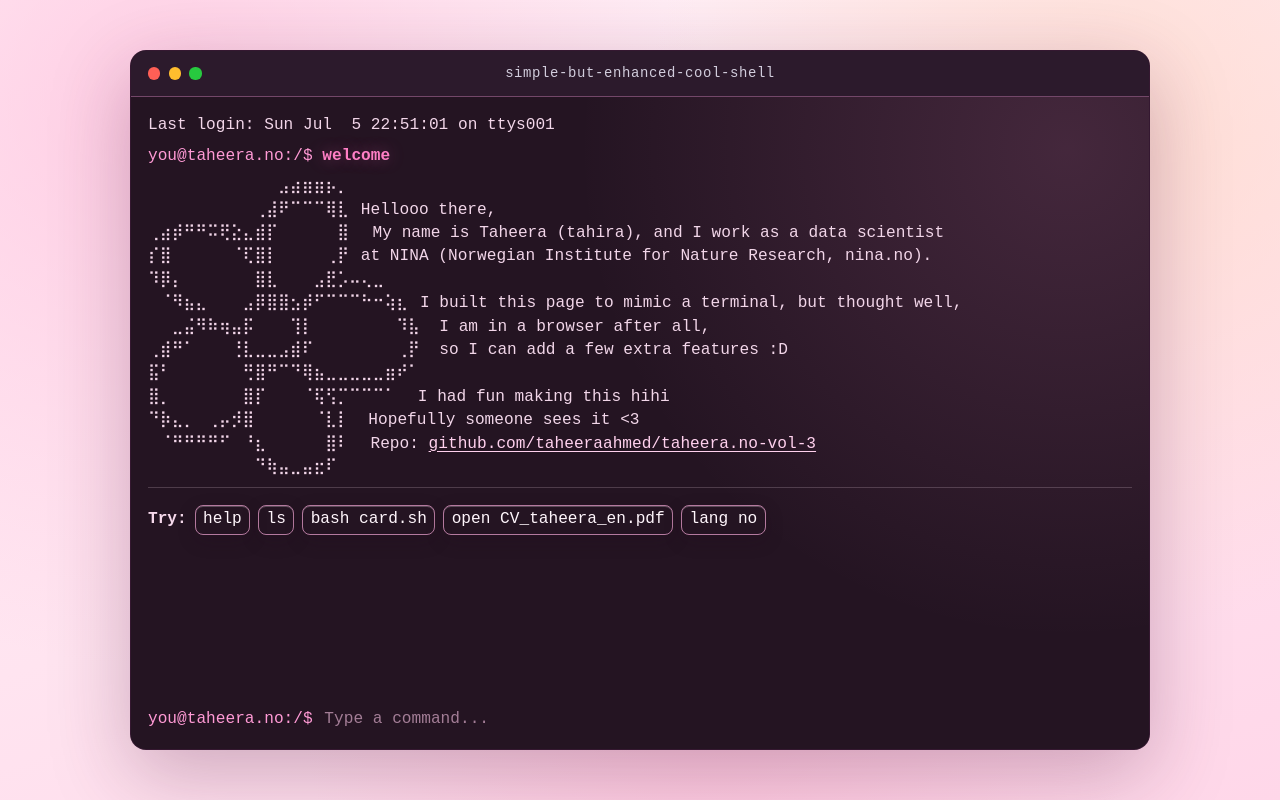
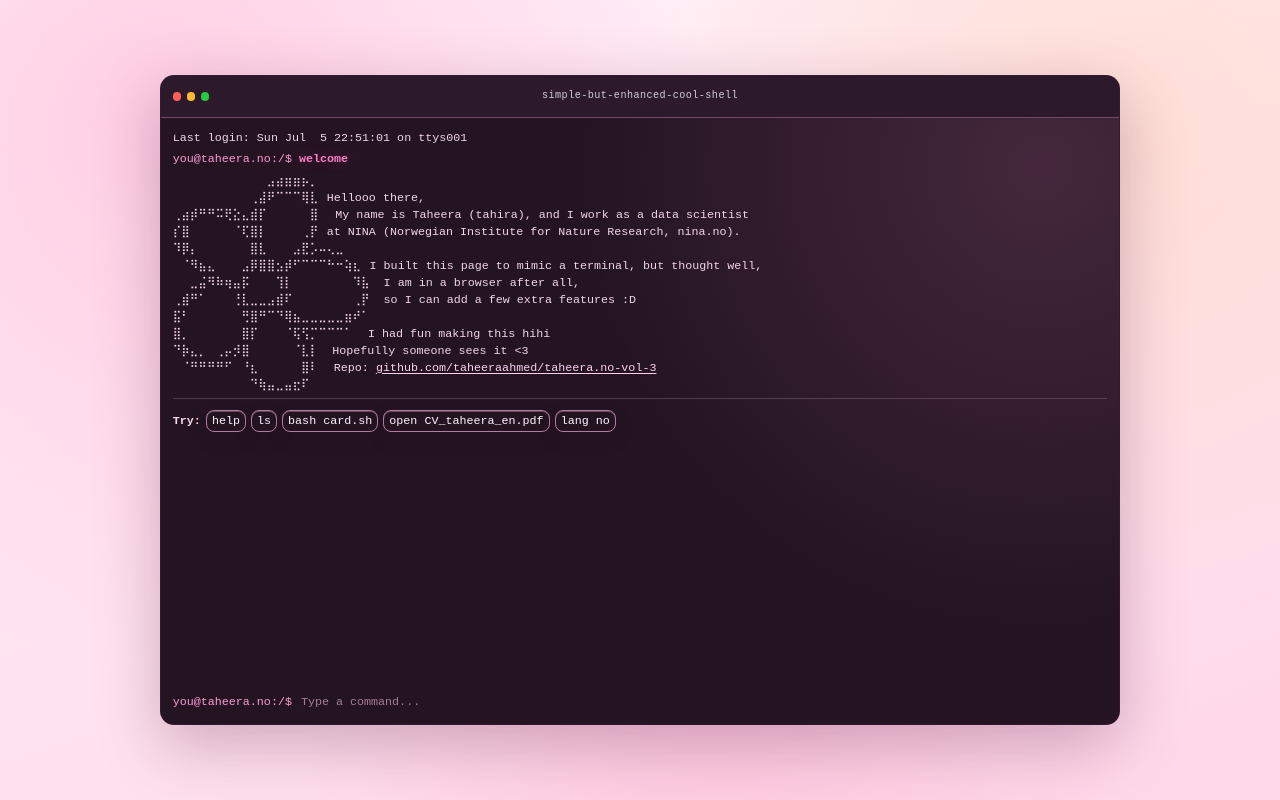
Before and after one commit to taheeraahmed/taheera.no-v3, a React (Vite) app: page / in a window 1280 px wide. Built offline with nearby package versions, Linux system fonts and the light colour scheme.

Commit message:
change sizes on page

```diff
--- a/src/App.css
+++ b/src/App.css
@@ -8,8 +8,8 @@
 
 .terminal-stage {
   position: relative;
-  width: min(1020px, 100%);
-  height: 700px;
+  width: min(960px, 100%);
+  height: 650px;
   margin-inline: auto;
   perspective: 1800px;
 }
@@ -49,7 +49,7 @@
   display: flex;
   align-items: center;
   justify-content: center;
-  padding: 1.15rem;
+  padding: 1rem;
   background: transparent;
   box-shadow: none;
   border: none;
@@ -64,17 +64,17 @@
 }
 
 .terminal-card-screen {
-  width: min(780px, 100%);
+  width: min(740px, 100%);
   min-height: 100%;
   margin-inline: auto;
   display: flex;
   flex-direction: column;
   align-items: flex-start;
   justify-content: center;
-  gap: 0.9rem;
+  gap: 0.8rem;
   padding: 0;
   color: var(--shell-text);
-  font: 0.95rem/1.45 var(--mono);
+  font: 0.9rem/1.45 var(--mono);
   text-align: left;
   overflow: auto;
 }
--- a/src/components/ContactCard.css
+++ b/src/components/ContactCard.css
@@ -1,9 +1,12 @@
 .terminal-contact-card {
-  width: min(780px, 100%);
+  width: min(700px, 100%);
   display: grid;
-  grid-template-columns: 200px 1fr;
-  gap: 1.15rem;
-  padding: 1.25rem;
+  grid-template-columns: 180px 1fr;
+  grid-template-areas:
+    'photo details'
+    'hint hint';
+  gap: 1rem;
+  padding: 1.05rem 1.05rem 0;
   border: 1px solid rgba(255, 180, 228, 0.72);
   border-radius: 12px;
   background:
@@ -15,7 +18,8 @@
 }
 
 .card-photo-slot {
-  min-height: 180px;
+  grid-area: photo;
+  min-height: 165px;
   border-radius: 10px;
   border: 1px solid rgba(255, 198, 232, 0.5);
   background:
@@ -28,7 +32,7 @@
 .card-photo {
   width: 100%;
   height: 100%;
-  min-height: 180px;
+  min-height: 165px;
   display: block;
   object-fit: cover;
   object-position: center top;
@@ -36,28 +40,32 @@
 }
 
 .card-details {
-  padding: 0.15rem 0.2rem 0.15rem 0.9rem;
+  grid-area: details;
+  display: flex;
+  flex-direction: column;
+  justify-content: center;
+  padding: 0.1rem 0.2rem 0.1rem 0.75rem;
   border-left: 1px solid rgba(255, 180, 228, 0.35);
 }
 
 .card-details h2 {
   margin: 0;
-  font-size: 1.45rem;
+  font-size: 1.3rem;
   line-height: 1.1;
   letter-spacing: 0.01em;
   color: #fff2fb;
 }
 
 .card-socials {
-  margin-top: 0.55rem;
+  margin-top: 0.45rem;
   display: flex;
   flex-wrap: wrap;
-  gap: 0.55rem;
+  gap: 0.48rem;
 }
 
 .card-social-link {
-  width: 2.2rem;
-  height: 2.2rem;
+  width: 2rem;
+  height: 2rem;
   display: inline-grid;
   place-items: center;
   padding: 0;
@@ -67,7 +75,7 @@
   background: rgba(255, 255, 255, 0.06);
   color: #fff2fb;
   text-decoration: none;
-  font-size: 0.78rem;
+  font-size: 0.72rem;
   font-weight: 700;
   letter-spacing: 0.08em;
   text-transform: uppercase;
@@ -76,8 +84,8 @@
 }
 
 .card-social-icon {
-  width: 1.05rem;
-  height: 1.05rem;
+  width: 0.95rem;
+  height: 0.95rem;
   display: block;
   flex: 0 0 auto;
   transform: translateY(-0.5px);
@@ -99,28 +107,28 @@
   color: #ffaadf;
   text-transform: uppercase;
   letter-spacing: 0.09em;
-  font-size: 0.72rem;
+  font-size: 0.68rem;
   font-weight: 600;
 }
 
 .card-details dl {
-  margin: 0.95rem 0 0;
+  margin: 0.82rem 0 0;
 }
 
 .card-row {
   display: grid;
-  grid-template-columns: 125px 1fr;
-  gap: 0.65rem;
+  grid-template-columns: 112px 1fr;
+  gap: 0.55rem;
   align-items: baseline;
 }
 
 .card-row + .card-row {
-  margin-top: 0.4rem;
+  margin-top: 0.34rem;
 }
 
 .card-row dt {
   color: rgba(255, 196, 231, 0.88);
-  font-size: 0.84rem;
+  font-size: 0.8rem;
 }
 
 .card-row dd {
@@ -141,21 +149,28 @@
 }
 
 .card-hint {
-  margin: 0.9rem 0 0;
+  grid-area: hint;
+  margin: 0;
+  margin-top: 0.25rem;
   color: rgba(255, 236, 247, 0.92);
-  font-size: 0.9rem;
+  font-size: 0.84rem;
   font-weight: 600;
   letter-spacing: 0.01em;
   text-shadow: 0 0 14px rgba(255, 121, 193, 0.22);
   background: none;
   border: none;
-  padding: 0;
+  border-top: 1px solid rgba(255, 180, 228, 0.22);
+  padding: 0.5rem 0.2rem 0.58rem;
+  width: calc(100% + 2.1rem);
+  margin-left: -1.05rem;
+  text-align: center;
   font-family: inherit;
   cursor: pointer;
-  transition: color 0.15s;
+  transition: color 0.15s, background 0.15s;
 }
 
 .card-hint:hover {
+  background: rgba(255, 173, 220, 0.08);
   color: rgba(255, 236, 247, 1);
   text-shadow: 0 0 18px rgba(255, 121, 193, 0.45);
 }
@@ -175,14 +190,19 @@
 @media (max-width: 700px) {
   .terminal-contact-card {
     grid-template-columns: 1fr;
-    padding: 1rem;
+    grid-template-areas:
+      'photo'
+      'details'
+      'hint';
+    padding: 0.9rem 0.9rem 0;
   }
 
   .card-photo-slot {
-    min-height: 160px;
+    min-height: 145px;
   }
 
   .card-details {
+    justify-content: flex-start;
     padding: 0.8rem 0 0;
     border-left: none;
     border-top: 1px solid rgba(255, 180, 228, 0.32);
@@ -192,4 +212,10 @@
     grid-template-columns: 1fr;
     gap: 0.15rem;
   }
+
+  .card-hint {
+    width: calc(100% + 1.8rem);
+    margin-left: -0.9rem;
+    padding: 0.46rem 0.15rem 0.52rem;
+  }
 }
--- a/src/components/ContactCard.jsx
+++ b/src/components/ContactCard.jsx
@@ -73,7 +73,7 @@ function ContactCard({ card, ui, onClose }) {
 
       <div className="card-details">
         <p className="card-badge">card.sh</p>
-        <h2>{card.name}</h2>
+        <h1>{card.name}</h1>
 
         <div className="card-socials" aria-label="Social links">
           {socialLinks.map((link) => {
@@ -111,6 +111,7 @@ function ContactCard({ card, ui, onClose }) {
             </div>
           ))}
         </dl>
+      </div>
 
       <HintActionButton
         className="card-hint"
@@ -118,7 +119,6 @@ function ContactCard({ card, ui, onClose }) {
         prefix={ui?.escapePrefix ?? 'Press'}
         suffix={ui?.closeTerminalSuffix ?? 'to return to the terminal.'}
       />
-      </div>
     </article>
   )
 }
--- a/src/components/CvDialog.css
+++ b/src/components/CvDialog.css
@@ -4,13 +4,13 @@
   z-index: 20;
   display: grid;
   place-items: center;
-  padding: 1.25rem;
+  padding: 1rem;
   pointer-events: none;
 }
 
 .cv-dialog {
-  width: min(980px, 100%);
-  height: min(86svh, 860px);
+  width: min(920px, 100%);
+  height: min(84svh, 800px);
   margin-inline: auto;
   user-select: none;
   pointer-events: auto;
@@ -41,9 +41,9 @@
 
 .cv-dialog-hint {
   margin: 0;
-  padding: 0.55rem 1rem 0.7rem;
+  padding: 0.48rem 0.9rem 0.6rem;
   text-align: center;
-  font: 500 0.82rem/1.35 var(--mono);
+  font: 500 0.78rem/1.35 var(--mono);
   letter-spacing: 0.01em;
   color: rgba(242, 239, 255, 0.72);
   border-top: 1px solid rgba(231, 145, 204, 0.2);
@@ -62,10 +62,10 @@
 
 @media (max-width: 700px) {
   .cv-dialog-layer {
-    padding: 0.7rem;
+    padding: 0.6rem;
   }
 
   .cv-dialog {
-    height: 90svh;
+    height: 88svh;
   }
 }
--- a/src/components/terminal/TerminalHistory.css
+++ b/src/components/terminal/TerminalHistory.css
@@ -18,7 +18,7 @@
 }
 
 .line + .line {
-  margin-top: 0.42rem;
+  margin-top: 0.36rem;
 }
 
 .prompt {
@@ -55,13 +55,13 @@
 }
 
 .terminal-hint-line {
-  margin-top: 0.75rem;
-  padding-top: 1rem;
+  margin-top: 0.65rem;
+  padding-top: 0.85rem;
   border-top: 1px solid rgba(246, 217, 236, 0.2);
   display: flex;
   flex-wrap: wrap;
   align-items: center;
-  gap: 0.46rem;
+  gap: 0.4rem;
 }
 
 .terminal-hint-label {
@@ -70,13 +70,13 @@
 }
 
 .rich-output {
-  margin-top: 0.62rem;
+  margin-top: 0.55rem;
   display: grid;
-  grid-template-columns: 160px 1fr;
-  gap: 0.75rem;
+  grid-template-columns: 140px 1fr;
+  gap: 0.65rem;
   align-items: start;
-  padding: 0.62rem;
-  border-radius: 12px;
+  padding: 0.55rem;
+  border-radius: 10px;
 }
 
 .rich-output-text {
--- a/src/components/terminal/TerminalShared.css
+++ b/src/components/terminal/TerminalShared.css
@@ -1,6 +1,6 @@
 .dot {
-  width: 0.72rem;
-  height: 0.72rem;
+  width: 0.66rem;
+  height: 0.66rem;
   border-radius: 50%;
   position: relative;
   display: inline-flex;
@@ -15,7 +15,7 @@
   left: 50%;
   transform: translate(-50%, -50%);
   color: rgba(28, 18, 24, 0.72);
-  font-size: 0.72rem;
+  font-size: 0.66rem;
   font-weight: 700;
   line-height: 0.9;
   opacity: 0;
@@ -52,7 +52,7 @@
   border-radius: 8px;
   border: 1px solid rgba(255, 175, 223, 0.66);
   color: #fff6fc;
-  padding: 0.14rem 0.44rem;
+  padding: 0.1rem 0.38rem;
   box-shadow: inset 0 1px 0 rgba(255, 235, 247, 0.25), 0 6px 18px rgba(35, 14, 31, 0.24);
   background: none;
   font: inherit;
@@ -70,7 +70,7 @@
 
 @media (max-width: 700px) {
   .hint-pill {
-    font-size: 0.68rem;
-    padding: 0.12rem 0.38rem;
+    font-size: 0.64rem;
+    padding: 0.09rem 0.34rem;
   }
 }
--- a/src/components/terminal/TerminalWindow.css
+++ b/src/components/terminal/TerminalWindow.css
@@ -5,15 +5,15 @@
   display: flex;
   flex-direction: column;
   border: 1px solid var(--window-border);
-  border-radius: 16px;
+  border-radius: 14px;
   overflow: hidden;
-  box-shadow: 0 24px 80px var(--window-shadow);
+  box-shadow: 0 20px 64px var(--window-shadow);
   background: #271726;
 }
 
 .terminal-bar {
-  min-height: 46px;
-  padding: 0.65rem 1rem;
+  min-height: 42px;
+  padding: 0.55rem 0.9rem;
   display: flex;
   align-items: center;
   justify-content: center;
@@ -40,27 +40,27 @@
 
 .window-controls {
   position: absolute;
-  left: 1rem;
+  left: 0.9rem;
   display: flex;
   align-items: center;
-  gap: 0.5rem;
+  gap: 0.42rem;
 }
 
 .terminal-bar p {
   margin: 0;
   color: rgba(242, 239, 255, 0.84);
-  font: 500 0.82rem/1.2 var(--mono);
+  font: 500 0.78rem/1.2 var(--mono);
   letter-spacing: 0.045em;
 }
 
 .terminal-screen {
-  padding: 1rem;
+  padding: 0.9rem;
   flex: 1;
   min-height: 0;
   display: flex;
   flex-direction: column;
   color: var(--shell-text);
-  font: 0.95rem/1.45 var(--mono);
+  font: 0.9rem/1.45 var(--mono);
   background:
     radial-gradient(circle at 92% 8%, rgba(236, 140, 196, 0.16), transparent 44%),
     #241422;
@@ -68,7 +68,7 @@
 
 .command-form {
   flex-shrink: 0;
-  margin-top: 0.6rem;
+  margin-top: 0.5rem;
   display: flex;
   align-items: center;
   gap: 0;
@@ -101,8 +101,8 @@
   }
 
   .terminal-screen {
-    padding: 1rem;
-    font-size: 0.9rem;
+    padding: 0.85rem;
+    font-size: 0.86rem;
   }
 
   .command-form {
--- a/src/index.css
+++ b/src/index.css
@@ -11,7 +11,7 @@
   --sans: 'Space Grotesk', 'Avenir Next', 'Trebuchet MS', sans-serif;
   --mono: 'IBM Plex Mono', 'SF Mono', 'Cascadia Mono', monospace;
 
-  font: 17px/1.5 var(--sans);
+  font: 13px/1.5 var(--sans);
   color: var(--text);
   font-synthesis: none;
   text-rendering: optimizeLegibility;
```
Lines whose indentation alone changed are shown as unchanged.
